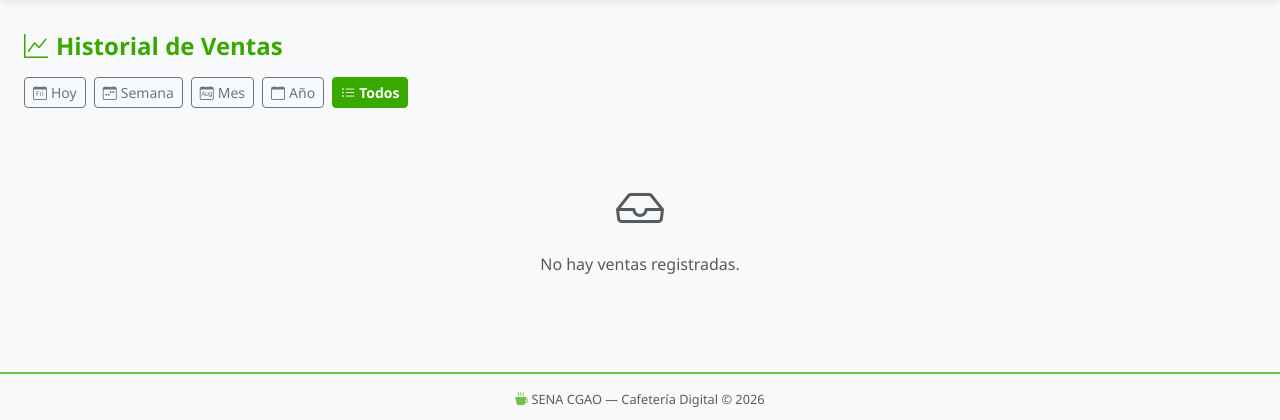
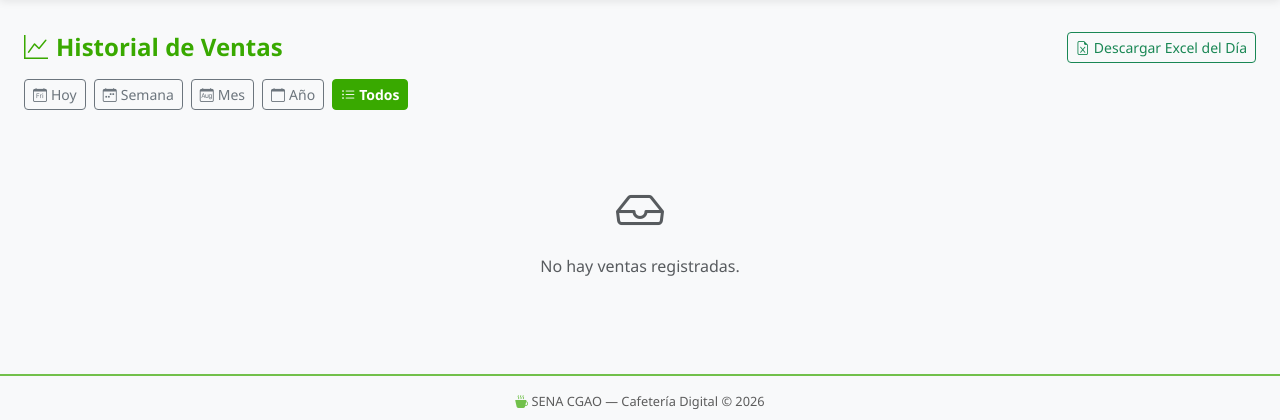
Before and after one commit to juandp1403-dotcom/Proyecto-cafeteria, a Flask app: page /admin/ventas in a window 1280 px wide. Shown: the part 67-487 px from the top of the page. Run offline with Flask 3, Linux system fonts and the light colour scheme; a user stored in the database is signed in; some libraries are stand-ins or nearby versions.

Commit message:
Juanes 2

```diff
--- a/blueprints/admin/routes.py
+++ b/blueprints/admin/routes.py
@@ -279,6 +279,73 @@ def productos_excel():
                      mimetype="application/vnd.openxmlformats-officedocument.spreadsheetml.sheet")
 
 
+@admin_bp.route('/ventas/excel')
+@login_required
+def ventas_excel():
+    from openpyxl import Workbook
+    from openpyxl.styles import Font, Alignment, PatternFill, Border, Side
+    from io import BytesIO
+    from sqlalchemy import cast, Date
+
+    hoy = datetime.utcnow().date()
+    ventas = (Venta.query
+              .options(db.joinedload(Venta.cliente_rel),
+                       db.joinedload(Venta.detalles).joinedload(DetalleVenta.producto))
+              .filter(cast(Venta.fechaventa, Date) == hoy)
+              .order_by(Venta.idventa.asc())
+              .all())
+
+    wb = Workbook()
+    ws = wb.active
+    ws.title = "Ventas del Dia"
+
+    headers = ['#', 'Cliente', 'Documento', 'Ficha', 'Productos', 'Valor Total', 'Estado', 'Fecha']
+    header_font = Font(bold=True, color="FFFFFF", size=11)
+    header_fill = PatternFill(start_color="39A900", end_color="39A900", fill_type="solid")
+    header_align = Alignment(horizontal="center", vertical="center")
+    thin_border = Border(
+        left=Side(style='thin'), right=Side(style='thin'),
+        top=Side(style='thin'), bottom=Side(style='thin')
+    )
+
+    for col, header in enumerate(headers, 1):
+        cell = ws.cell(row=1, column=col, value=header)
+        cell.font = header_font
+        cell.fill = header_fill
+        cell.alignment = header_align
+        cell.border = thin_border
+
+    for row_idx, v in enumerate(ventas, 2):
+        productos_str = ', '.join(
+            f"{d.producto.nombre} x{d.cantidad}" for d in v.detalles if d.producto
+        )
+        ws.cell(row=row_idx, column=1, value=row_idx - 1).border = thin_border
+        ws.cell(row=row_idx, column=2, value=v.cliente_rel.nombre if v.cliente_rel else '').border = thin_border
+        ws.cell(row=row_idx, column=3, value=v.cliente).border = thin_border
+        ws.cell(row=row_idx, column=4, value=v.cliente_rel.ficha if v.cliente_rel else '').border = thin_border
+        ws.cell(row=row_idx, column=5, value=productos_str).border = thin_border
+        ws.cell(row=row_idx, column=6, value=v.precio).border = thin_border
+        ws.cell(row=row_idx, column=7, value=v.estado).border = thin_border
+        ws.cell(row=row_idx, column=8, value=v.fechaventa.strftime('%d/%m/%Y') if v.fechaventa else '').border = thin_border
+
+    ws.column_dimensions['A'].width = 5
+    ws.column_dimensions['B'].width = 25
+    ws.column_dimensions['C'].width = 14
+    ws.column_dimensions['D'].width = 10
+    ws.column_dimensions['E'].width = 45
+    ws.column_dimensions['F'].width = 14
+    ws.column_dimensions['G'].width = 18
+    ws.column_dimensions['H'].width = 14
+
+    buf = BytesIO()
+    wb.save(buf)
+    buf.seek(0)
+    fecha = datetime.now().strftime('%Y-%m-%d')
+    return send_file(buf, as_attachment=True,
+                     download_name=f"ventas_{fecha}.xlsx",
+                     mimetype="application/vnd.openxmlformats-officedocument.spreadsheetml.sheet")
+
+
 # ── Gestión de usuarios (Admin) ───────────────────────────────────────────────
 @admin_bp.route('/usuarios')
 @login_required
--- a/templates/admin/ventas.html
+++ b/templates/admin/ventas.html
@@ -3,9 +3,14 @@
 
 {% block admin_content %}
 <div class="container-fluid py-3">
-  <h4 class="fw-bold mb-3" style="color:var(--sena-green)">
-    <i class="bi bi-graph-up me-2"></i>Historial de Ventas
-  </h4>
+  <div class="d-flex justify-content-between align-items-center mb-3 flex-wrap gap-2">
+    <h4 class="fw-bold mb-0" style="color:var(--sena-green)">
+      <i class="bi bi-graph-up me-2"></i>Historial de Ventas
+    </h4>
+    <a href="{{ url_for('admin_panel.ventas_excel') }}" class="btn btn-outline-success btn-sm">
+      <i class="bi bi-file-earmark-excel me-1"></i>Descargar Excel del Día
+    </a>
+  </div>
 
   <!-- Filtros de período -->
   <div class="d-flex gap-2 mb-3 flex-wrap">
```
